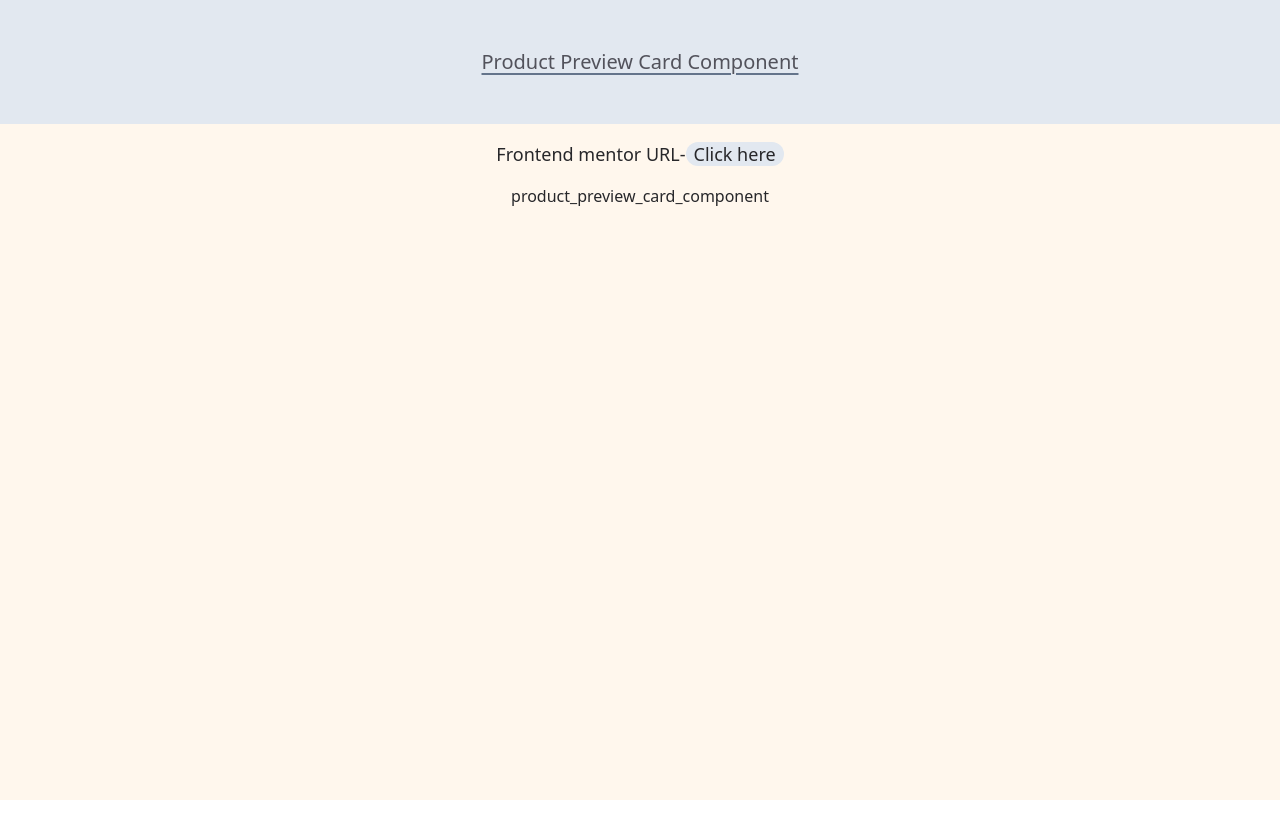
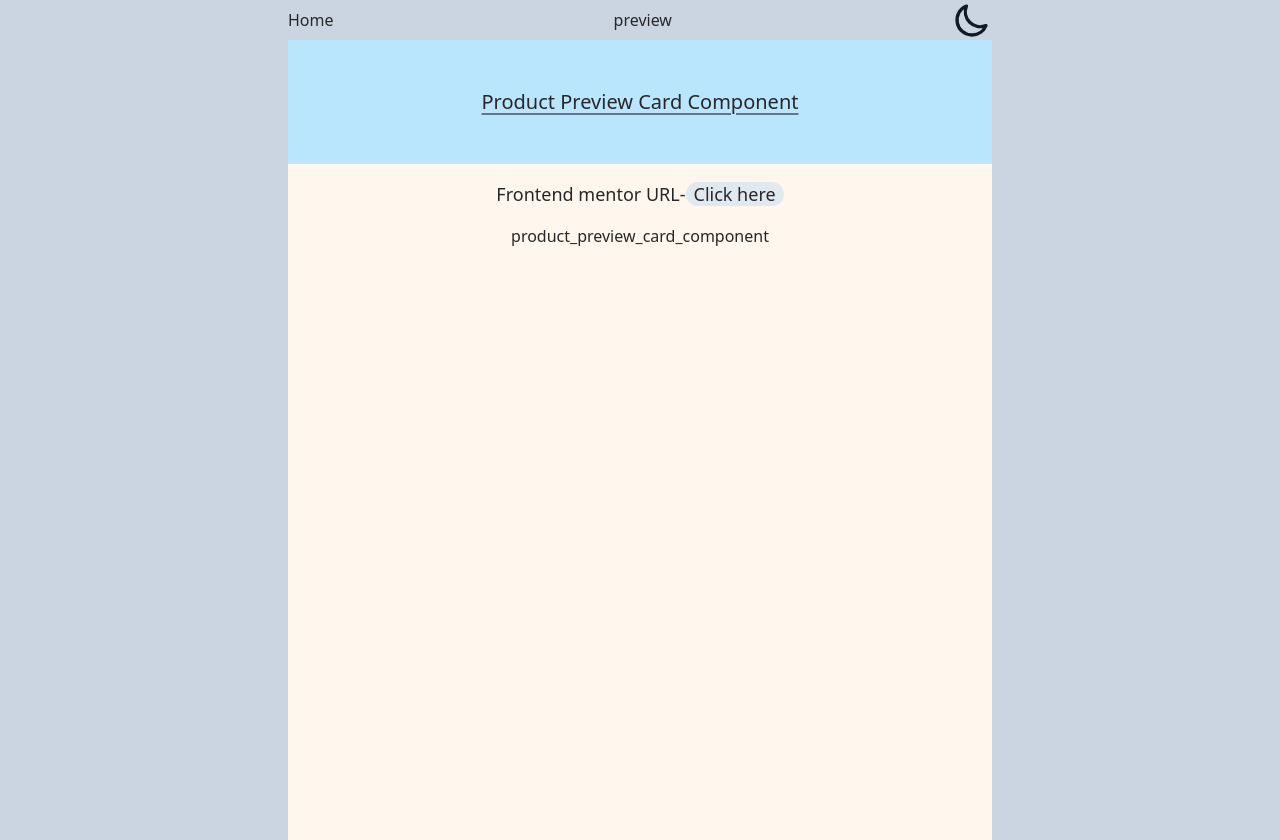
Before and after one commit to jsvigneshkanna/frontend_mentor_challenges, a Next.js app: page /solutions/product_preview_card in a window 1280 px wide. Before the commit the page ends 800 px from the top, so only its background shows below. Built offline with nearby package versions, Linux system fonts and the light colour scheme.

Commit message:
theme toggler added in navbar

```diff
--- /dev/null
+++ b/components/Navbar.jsx
@@ -0,0 +1,15 @@
+import React from "react";
+import ThemeToggler from "./ThemeToggler";
+import Link from "next/link";
+
+const Navbar = () => {
+  return (
+    <div className=" flex justify-between items-center">
+      <Link href="/">Home </Link>
+      <Link href="/solutions/product_preview_card">preview </Link>
+      <ThemeToggler />
+    </div>
+  );
+};
+
+export default Navbar;
--- a/pages/_app.js
+++ b/pages/_app.js
@@ -1,7 +1,13 @@
-import '../styles/globals.css'
+import "../styles/globals.css";
+import Navbar from "../components/Navbar";
 
 function MyApp({ Component, pageProps }) {
-  return <Component {...pageProps} />
+  return (
+    <div className="bg-slate-300 min-h-screen dark:bg-slate-800 text-zinc-800 dark:text-white px-4 md:px-72">
+      <Navbar />
+      <Component {...pageProps} />
+    </div>
+  );
 }
 
-export default MyApp
+export default MyApp;
--- a/pages/index.js
+++ b/pages/index.js
@@ -1,19 +1,11 @@
 import Head from "next/head";
-import Image from "next/image";
-import Navbar from "../components/Navbar";
+import Header from "../components/Header";
 
 export default function Home() {
   return (
-    <div className="bg-slate-300 min-h-screen dark:bg-slate-800 text-zinc-800 dark:text-white">
-      <Head>
-        <title>Vignesh Kanna | Frontend mentor challenges</title>
-        <meta name="description" content="Vignesh Kanna's frontend mentor challenges" />
-        <link rel="icon" href="/vercel.svg" />
-      </Head>
-
-      <main>
-        <Navbar />
-      </main>
+    <div>
+      <Header />
+      <main className=""></main>
     </div>
   );
 }
--- a/pages/solutions/product_preview_card.jsx
+++ b/pages/solutions/product_preview_card.jsx
@@ -1,8 +1,10 @@
 import ProductPreviewCard from "../../challenge_solutions/product_preview_card_component";
+import Header from "../../components/Header";
 
 const product_preview_card = () => {
   return (
-    <div className="bg-orange-50 text-zinc-800 font-sans min-h-screen">
+    <div className="bg-orange-50 text-zinc-800 font-sans min-h-screen dark:bg-slate-800">
+      <Header title="product review card" />
       <h1
         className="text-center underline underline-offset-4 decoration-slate-500 py-12
         text-xl hover:bg-slate-200 hover:text-zinc-600 bg-sky-200"
```
